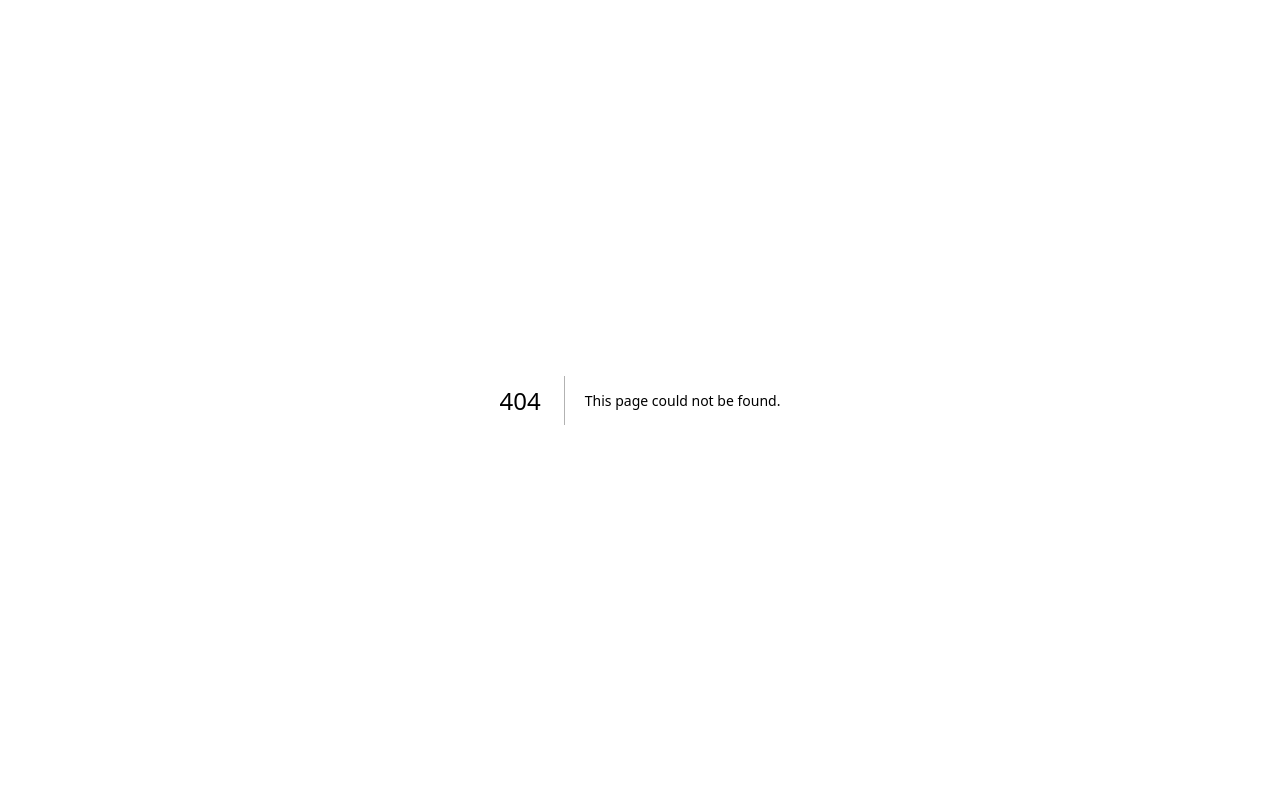
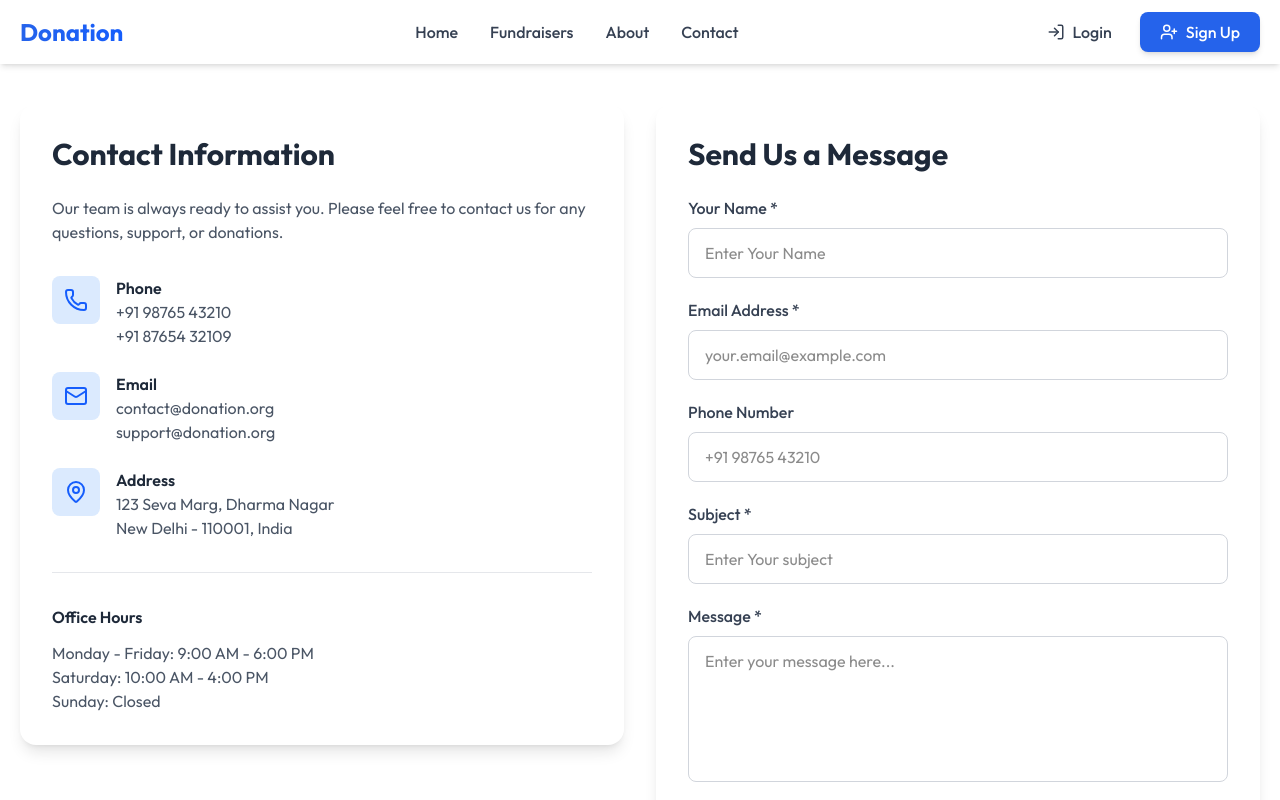
Before and after one commit to dhukamuhammad/donation, a Next.js app: page /contact in a window 1280 px wide. Before the commit this address had no page. Shown: the top 800 px of the page. Built offline with nearby package versions, Linux system fonts and the light colour scheme.

Commit message:
change navbar

```diff
--- /dev/null
+++ b/app/(client)/contact/page.jsx
@@ -0,0 +1,197 @@
+"use client";
+import { useState } from "react";
+import { Mail, Phone, MapPin, Send, Heart } from "lucide-react";
+
+export default function ContactPage() {
+  const [formData, setFormData] = useState({
+    name: "",
+    email: "",
+    phone: "",
+    subject: "",
+    message: "",
+  });
+  const [submitted, setSubmitted] = useState(false);
+
+  const handleSubmit = (e) => {
+    e.preventDefault();
+    setSubmitted(true);
+    setTimeout(() => {
+      setSubmitted(false);
+      setFormData({ name: "", email: "", phone: "", subject: "", message: "" });
+    }, 3000);
+  };
+
+  const handleChange = (e) => {
+    setFormData({ ...formData, [e.target.name]: e.target.value });
+  };
+
+  return (
+    <div className="min-h-screen">
+      {/* Main Content */}
+      <div className="max-w-7xl mx-auto px-5 py-10">
+        <div className="grid md:grid-cols-2 gap-8">
+          {/* Contact Information */}
+          <div className="space-y-6">
+            <div className="bg-white rounded-2xl shadow-lg p-8 transform hover:scale-105 transition-transform duration-300">
+              <h2 className="text-3xl font-bold text-gray-800 mb-6">
+                Contact Information
+              </h2>
+              <p className="text-gray-600 mb-8">
+                Our team is always ready to assist you. Please feel free to
+                contact us for any questions, support, or donations.
+              </p>
+
+              <div className="space-y-6">
+                <div className="flex items-start space-x-4 group">
+                  <div className="bg-blue-100 p-3 rounded-lg group-hover:bg-blue-200 transition-colors">
+                    <Phone className="w-6 h-6 text-blue-600" />
+                  </div>
+                  <div>
+                    <h3 className="font-semibold text-gray-800">Phone</h3>
+                    <p className="text-gray-600">+91 98765 43210</p>
+                    <p className="text-gray-600">+91 87654 32109</p>
+                  </div>
+                </div>
+
+                <div className="flex items-start space-x-4 group">
+                  <div className="bg-blue-100 p-3 rounded-lg group-hover:bg-blue-200 transition-colors">
+                    <Mail className="w-6 h-6 text-blue-600" />
+                  </div>
+                  <div>
+                    <h3 className="font-semibold text-gray-800">Email</h3>
+                    <p className="text-gray-600">contact@donation.org</p>
+                    <p className="text-gray-600">support@donation.org</p>
+                  </div>
+                </div>
+
+                <div className="flex items-start space-x-4 group">
+                  <div className="bg-blue-100 p-3 rounded-lg group-hover:bg-blue-200 transition-colors">
+                    <MapPin className="w-6 h-6 text-blue-600" />
+                  </div>
+                  <div>
+                    <h3 className="font-semibold text-gray-800">Address</h3>
+                    <p className="text-gray-600">123 Seva Marg, Dharma Nagar</p>
+                    <p className="text-gray-600">New Delhi - 110001, India</p>
+                  </div>
+                </div>
+              </div>
+
+              <div className="mt-8 pt-8 border-t border-gray-200">
+                <h3 className="font-semibold text-gray-800 mb-3">
+                  Office Hours
+                </h3>
+                <p className="text-gray-600">
+                  Monday - Friday: 9:00 AM - 6:00 PM
+                </p>
+                <p className="text-gray-600">Saturday: 10:00 AM - 4:00 PM</p>
+                <p className="text-gray-600">Sunday: Closed</p>
+              </div>
+            </div>
+          </div>
+
+          {/* Contact Form */}
+          <div className="bg-white rounded-2xl shadow-lg p-8">
+            <h2 className="text-3xl font-bold text-gray-800 mb-6">
+              Send Us a Message
+            </h2>
+
+            {submitted && (
+              <div className="mb-6 bg-green-50 border border-green-200 text-green-800 px-4 py-3 rounded-lg animate-pulse">
+                ✓ Thank you! Your message has been sent successfully. Our team
+                will get back to you shortly.
+              </div>
+            )}
+
+            <form onSubmit={handleSubmit} className="space-y-5">
+              <div>
+                <label className="block text-gray-700 font-medium mb-2">
+                  Your Name *
+                </label>
+                <input
+                  type="text"
+                  name="name"
+                  value={formData.name}
+                  onChange={handleChange}
+                  required
+                  className="w-full px-4 py-3 border border-gray-300 rounded-lg focus:ring-2 focus:ring-blue-500 focus:border-transparent transition-all"
+                  placeholder="Enter Your Name"
+                />
+              </div>
+
+              <div>
+                <label className="block text-gray-700 font-medium mb-2">
+                  Email Address *
+                </label>
+                <input
+                  type="email"
+                  name="email"
+                  value={formData.email}
+                  onChange={handleChange}
+                  required
+                  className="w-full px-4 py-3 border border-gray-300 rounded-lg focus:ring-2 focus:ring-blue-500 focus:border-transparent transition-all"
+                  placeholder="your.email@example.com"
+                />
+              </div>
+
+              <div>
+                <label className="block text-gray-700 font-medium mb-2">
+                  Phone Number
+                </label>
+                <input
+                  type="tel"
+                  name="phone"
+                  value={formData.phone}
+                  onChange={handleChange}
+                  className="w-full px-4 py-3 border border-gray-300 rounded-lg focus:ring-2 focus:ring-blue-500 focus:border-transparent transition-all"
+                  placeholder="+91 98765 43210"
+                />
+              </div>
+
+              <div>
+                <label className="block text-gray-700 font-medium mb-2">
+                  Subject *
+                </label>
+                <input
+                  type="text"
+                  name="subject"
+                  value={formData.subject}
+                  onChange={handleChange}
+                  required
+                  className="w-full px-4 py-3 border border-gray-300 rounded-lg focus:ring-2 focus:ring-blue-500 focus:border-transparent transition-all"
+                  placeholder="Enter Your subject"
+                />
+              </div>
+
+              <div>
+                <label className="block text-gray-700 font-medium mb-2">
+                  Message *
+                </label>
+                <textarea
+                  name="message"
+                  value={formData.message}
+                  onChange={handleChange}
+                  required
+                  rows="5"
+                  className="w-full px-4 py-3 border border-gray-300 rounded-lg focus:ring-2 focus:ring-blue-500 focus:border-transparent transition-all resize-none"
+                  placeholder="Enter your message here..."
+                ></textarea>
+              </div>
+
+              <button
+                type="submit"
+                className="w-full bg-blue-100 text-blue-500 font-semibold py-4 px-6 rounded-lg hover:bg-blue-200 transform hover:scale-105 transition-all duration-300 flex items-center justify-center space-x-2 shadow-md"
+              >
+                <Send className="w-5 h-5" />
+                <span>Send Message</span>
+              </button>
+            </form>
+          </div>
+        </div>
+
+        {/* Banner */}
+
+
+      </div>
+    </div>
+  );
+}
--- a/layout/client/Navbar.jsx
+++ b/layout/client/Navbar.jsx
@@ -9,7 +9,7 @@ const Navbar = () => {
 
   return (
     <nav className="fixed top-0 left-0 right-0 bg-white shadow-md z-50">
-            <div className="max-w-7xl mx-auto px-4 sm:px-6 lg:px-8">
+      <div className="max-w-7xl mx-auto sm:px-6 lg:px-5">
         <div className="flex justify-between items-center h-16">
           {/* Left - Logo */}
           <div className="flex items-center gap-2 cursor-pointer">
@@ -53,14 +53,20 @@ const Navbar = () => {
 
           {/* Right - Login/Signup */}
           <div className="hidden lg:flex items-center gap-3">
-            <button className="flex items-center gap-2 text-gray-700 hover:text-[#2563EB] font-medium transition px-4 py-2 rounded-lg hover:bg-gray-50">
+            <Link
+              href="/login"
+              className="flex items-center gap-2 text-gray-700 hover:text-[#2563EB] font-medium transition px-4 py-2 rounded-lg hover:bg-gray-50"
+            >
               <LogIn size={18} />
               <span>Login</span>
-            </button>
-            <button className="flex items-center gap-2 bg-[#2563EB] text-white px-5 py-2 rounded-lg hover:bg-blue-700 transition font-medium shadow-md">
+            </Link>
+            <Link
+              href="/signUp"
+              className="flex items-center gap-2 bg-[#2563EB] text-white px-5 py-2 rounded-lg hover:bg-blue-700 transition font-medium shadow-md"
+            >
               <UserPlus size={18} />
               <span>Sign Up</span>
-            </button>
+            </Link>
           </div>
 
           {/* Mobile Menu Button */}
```
Lines whose indentation alone changed are shown as unchanged.
